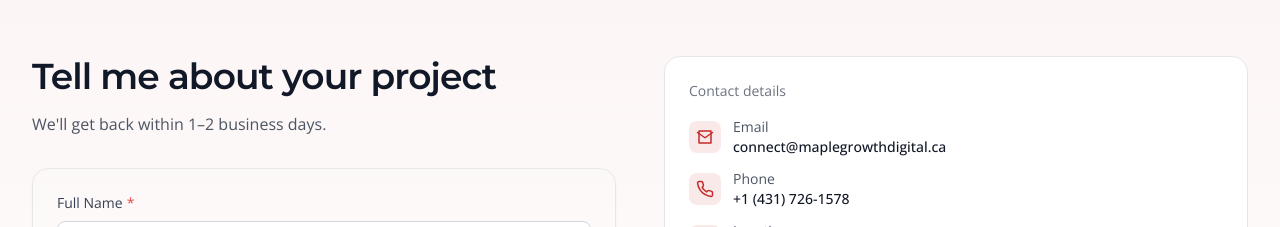
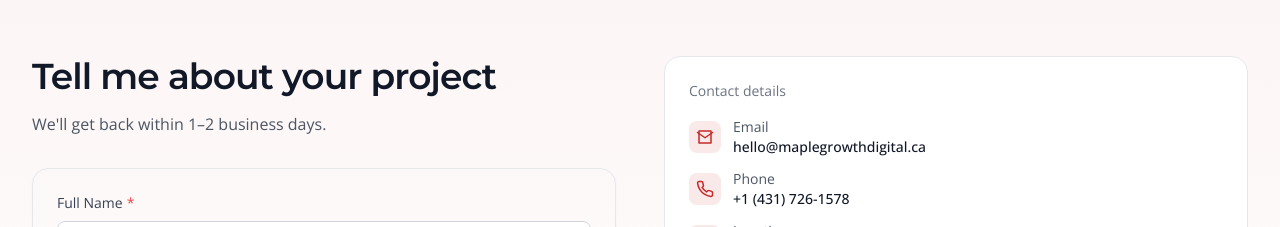
Before and after one commit to maplegrowthdigital/maplegrowthdigital, a Next.js app: page /about in a window 1280 px wide. Shown: the part 4160-4387 px from the top of the page. Built offline with nearby package versions, Linux system fonts and the light colour scheme.

Commit message:
Updated Email

```diff
--- a/app/about/page.tsx
+++ b/app/about/page.tsx
@@ -433,7 +433,7 @@ export default function AboutPage() {
         submitLabel="Send Message"
         submitAriaLabel="Send contact form message"
         contactDetails={{
-          email: "connect@maplegrowthdigital.ca",
+          email: "hello@maplegrowthdigital.ca",
           phone: "+1 (431) 726-1578",
           location: "Canada",
           socials: [
--- a/app/contact/page.tsx
+++ b/app/contact/page.tsx
@@ -143,7 +143,7 @@ export default function ContactPage() {
           submitLabel={contactData.form.submitButton.label}
           submitAriaLabel={contactData.form.submitButton.ariaLabel}
           contactDetails={{
-            email: "connect@maplegrowthdigital.ca",
+            email: "hello@maplegrowthdigital.ca",
             phone: "+1 (431) 726-1578",
             location: "Canada",
             socials: [
--- a/app/services/page.tsx
+++ b/app/services/page.tsx
@@ -371,7 +371,7 @@ export default function ServicesPage() {
           submitLabel="Send Message"
           submitAriaLabel="Send contact form message"
           contactDetails={{
-            email: "connect@maplegrowthdigital.ca",
+            email: "hello@maplegrowthdigital.ca",
             phone: "+1 (431) 726-1578",
             location: "Canada",
             socials: [
--- a/content/contact.json
+++ b/content/contact.json
@@ -48,10 +48,10 @@
         "type": "email",
         "title": "Send Us an Email",
         "description": "Have a specific question? Email us directly and we'll respond within 24 hours.",
-        "value": "connect@maplegrowthdigital.ca",
+        "value": "hello@maplegrowthdigital.ca",
         "cta": {
           "label": "Send Email",
-          "href": "mailto:connect@maplegrowthdigital.ca",
+          "href": "mailto:hello@maplegrowthdigital.ca",
           "ariaLabel": "Send email to MapleGrowth Digital"
         },
         "icon": "email"
--- a/content/data.json
+++ b/content/data.json
@@ -337,7 +337,7 @@
     "ariaLabel": "Contact details and social links",
     "headingLevel": 2,
     "title": "Contact",
-    "email": "connect@maplegrowthdigital.ca",
+    "email": "hello@maplegrowthdigital.ca",
     "phone": "+1 (431) 726-1578",
     "location": "Canada",
     "socials": [
--- a/content/page-schemas.ts
+++ b/content/page-schemas.ts
@@ -351,7 +351,7 @@ export function generateContactPageSchema(): WithContext<ContactPage> {
     },
     significantLink: [
       "tel:+14317261578",
-      "mailto:connect@maplegrowthdigital.ca",
+      "mailto:hello@maplegrowthdigital.ca",
       "https://tidycal.com/maplegrowthdigital/strategy-call",
     ],
     breadcrumb: {
--- a/content/schema.ts
+++ b/content/schema.ts
@@ -49,7 +49,7 @@ export const schema = {
         {
           "@type": "ContactPoint",
           telephone: "+1 (431) 726-1578",
-          email: "connect@maplegrowthdigital.ca",
+          email: "hello@maplegrowthdigital.ca",
           contactType: "customer service",
           availableLanguage: ["English", "French"],
         },
@@ -103,7 +103,7 @@ export const schema = {
         {
           "@type": "ContactPoint",
           telephone: "+1 (431) 726-1578",
-          email: "connect@maplegrowthdigital.ca",
+          email: "hello@maplegrowthdigital.ca",
           contactType: "customer service",
           availableLanguage: ["English", "French"],
         },
```
Also changed, not shown: 1 other file (tests, documents, lock files or other folders).
